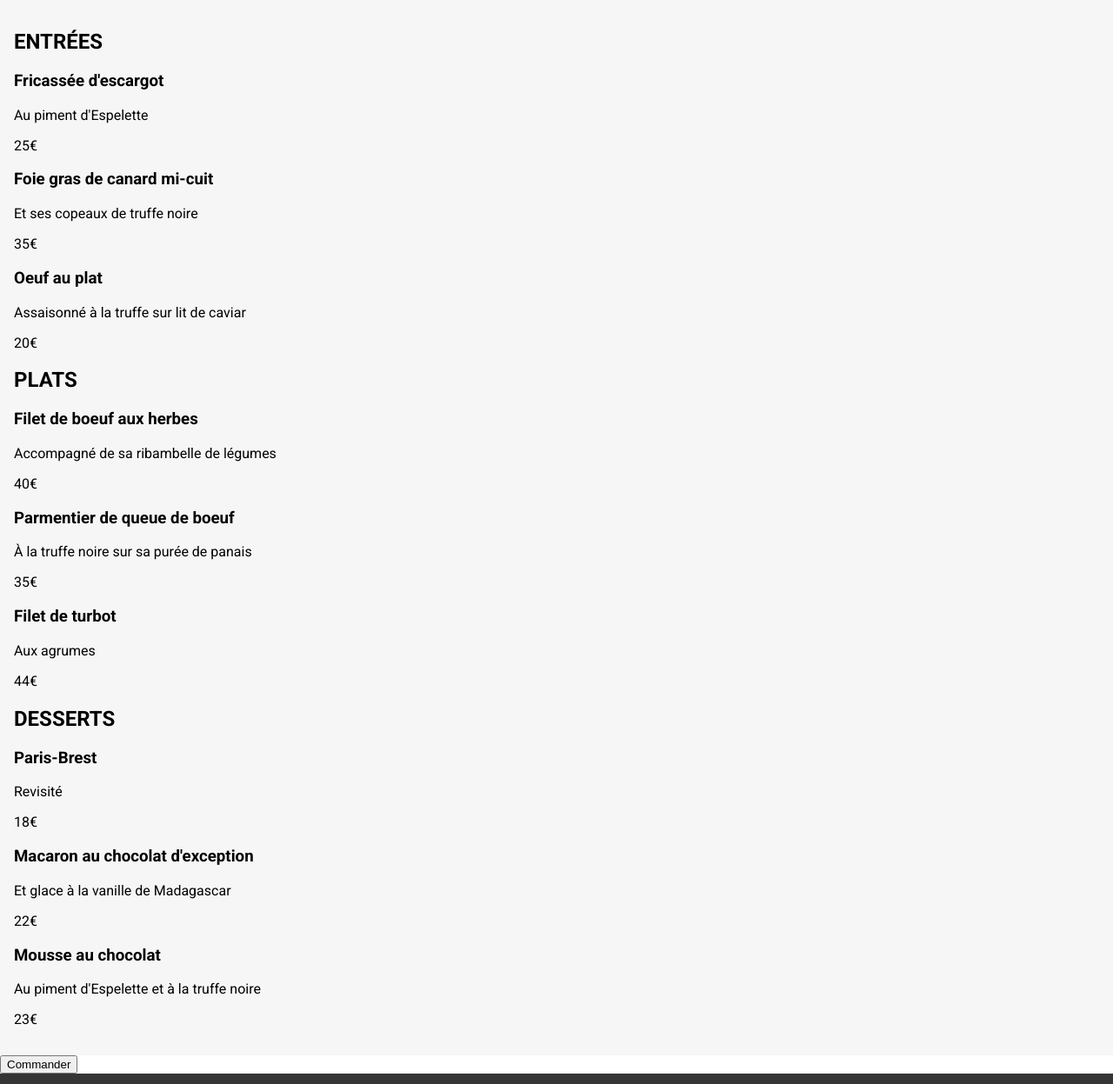
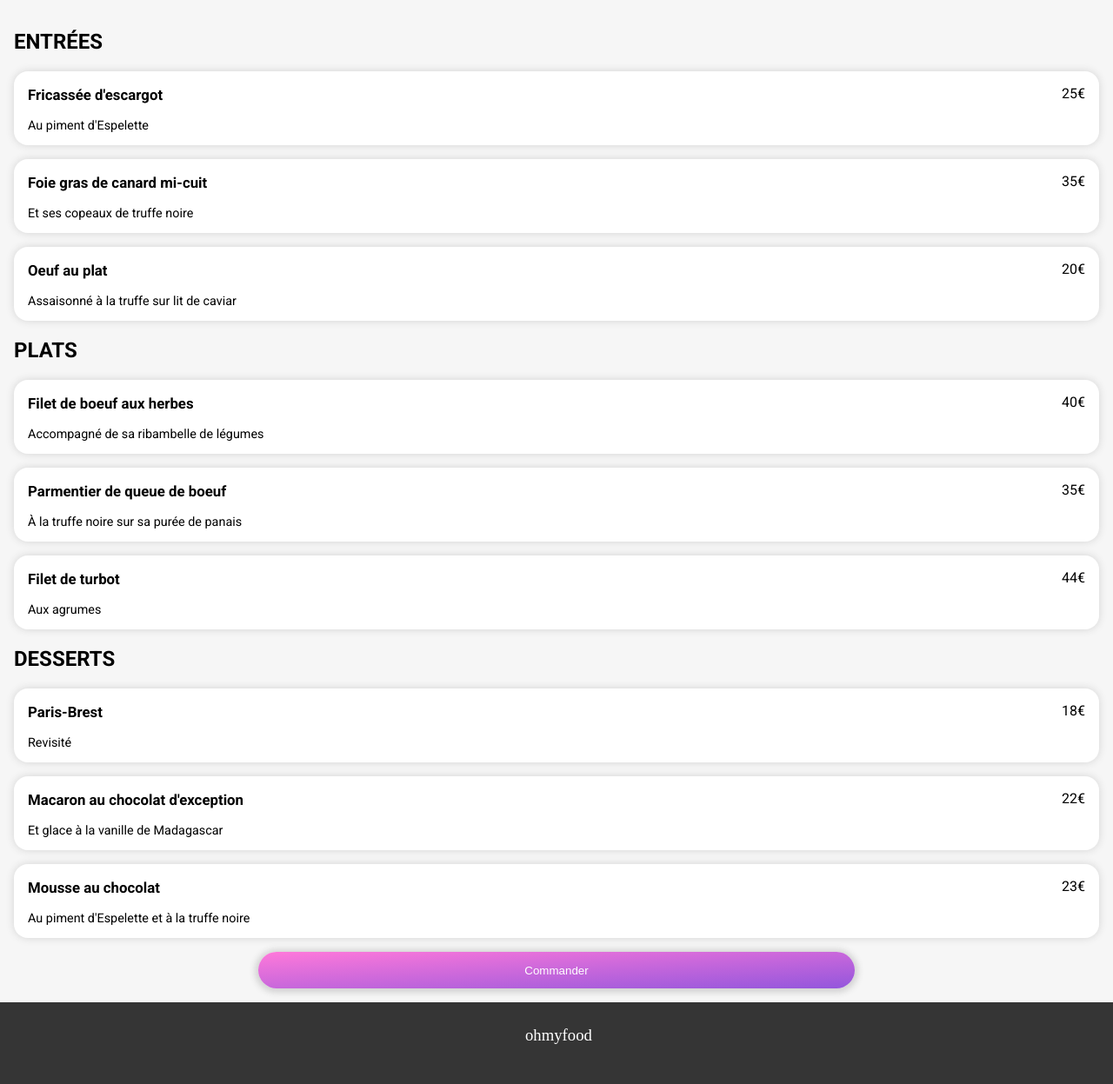
Before and after one commit to LauraFlam/FlamentLaura_3_22092021, a website: page pages/page1.html in a window 1280 px wide. Shown: the part 403-1650 px from the top of the page at 87% size. Drawn offline with Linux system fonts and the light colour scheme; a web font is replaced by a local one.

Commit message:
Modification sur la partie menu du restaurant

```diff
--- a/pages/page1.html
+++ b/pages/page1.html
@@ -28,8 +28,8 @@
             <section class="entrées">
                 <h2>ENTRÉES</h2>
                 <div>
-                    <article>
-                        <div>
+                    <article class="menu__choix">
+                        <div class="menu__choix-description">
                             <h3>Fricassée d'escargot</h3>
                             <p>Au piment d'Espelette</p>
                         </div>
@@ -38,8 +38,8 @@
                         </div>
                     </article>
 
-                    <article>
-                        <div>
+                    <article class="menu__choix">
+                        <div class="menu__choix-description">
                             <h3>Foie gras de canard mi-cuit</h3>
                             <p>Et ses copeaux de truffe noire</p>
                         </div>
@@ -48,8 +48,8 @@
                         </div>
                     </article>
 
-                    <article>
-                        <div>
+                    <article class="menu__choix">
+                        <div class="menu__choix-description">
                             <h3>Oeuf au plat</h3>
                             <p>Assaisonné à la truffe sur lit de caviar</p>
                         </div>
@@ -63,8 +63,8 @@
             <section class="plats">
                 <h2>PLATS</h2>
                 <div>
-                    <article>
-                        <div>
+                    <article class="menu__choix">
+                        <div class="menu__choix-description">
                             <h3>Filet de boeuf aux herbes</h3>
                             <p>Accompagné de sa ribambelle de légumes</p>
                         </div>
@@ -73,8 +73,8 @@
                         </div>
                     </article>
 
-                    <article>
-                        <div>
+                    <article class="menu__choix">
+                        <div class="menu__choix-description">
                             <h3>Parmentier de queue de boeuf</h3>
                             <p>À la truffe noire sur sa purée de panais</p>
                         </div>
@@ -83,8 +83,8 @@
                         </div>
                     </article>
 
-                    <article>
-                        <div>
+                    <article class="menu__choix">
+                        <div class="menu__choix-description">
                             <h3>Filet de turbot</h3>
                             <p>Aux agrumes</p>
                         </div>
@@ -99,8 +99,8 @@
             <section class="desserts">
                 <h2>DESSERTS</h2>
                 <div>
-                    <article>
-                        <div>
+                    <article class="menu__choix">
+                        <div class="menu__choix-description">
                             <h3>Paris-Brest</h3>
                             <p>Revisité</p>
                         </div>
@@ -109,8 +109,8 @@
                         </div>
                     </article>
 
-                    <article>
-                        <div>
+                    <article class="menu__choix">
+                        <div class="menu__choix-description">
                             <h3>Macaron au chocolat d'exception</h3>
                             <p>Et glace à la vanille de Madagascar</p>
                         </div>
@@ -119,8 +119,8 @@
                         </div>
                     </article>
 
-                    <article>
-                        <div>
+                    <article class="menu__choix">
+                        <div class="menu__choix-description">
                             <h3>Mousse au chocolat</h3>
                             <p>Au piment d'Espelette et à la truffe noire</p>
                         </div>
@@ -131,11 +131,13 @@
 
                 </div>
             </section>
+
+            <div class="bouton">
+                <button>Commander</button>
             </div>
 
-            <div>
-                <button>Commander</button>
             </div>
+
 
         </div>
 
--- a/sass/main.scss
+++ b/sass/main.scss
@@ -52,6 +52,7 @@ body{
         box-shadow: 0px 1px 7px 4px lightgrey;
         width: 55%;
     }
+
 }
 
 /* Fonctionnement */
--- a/sass/pages.scss
+++ b/sass/pages.scss
@@ -42,3 +42,29 @@
         font-size: 1.5em;
     }
 }
+
+.menu__choix {
+    overflow: hidden;
+    display: flex;
+    justify-content: space-between;
+    background-color: white;
+    box-shadow: 0px 0px 10px lightgrey;
+    border-radius: 1em;
+    margin-bottom: 1em;
+    padding: 0 1em;
+}
+.menu__choix-description{
+    font-size: 0.9em;
+}
+.bouton {
+    text-align: center;
+    button{
+    background: linear-gradient(to bottom right, #FF79DA, #9356DC);
+    border: none;
+    color: white;
+    padding: 1em;
+    border-radius: 23px;
+    box-shadow: 0px 1px 7px 4px lightgrey;
+    width: 55%;
+    }
+}
```
Also changed, not shown: public/css/styles.css, 1 other file.
